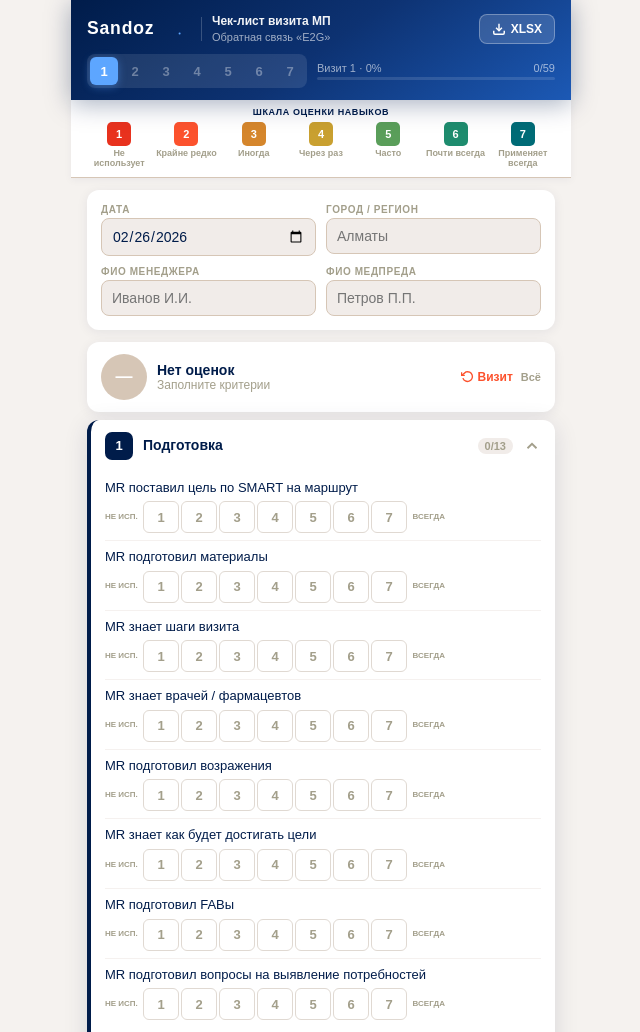
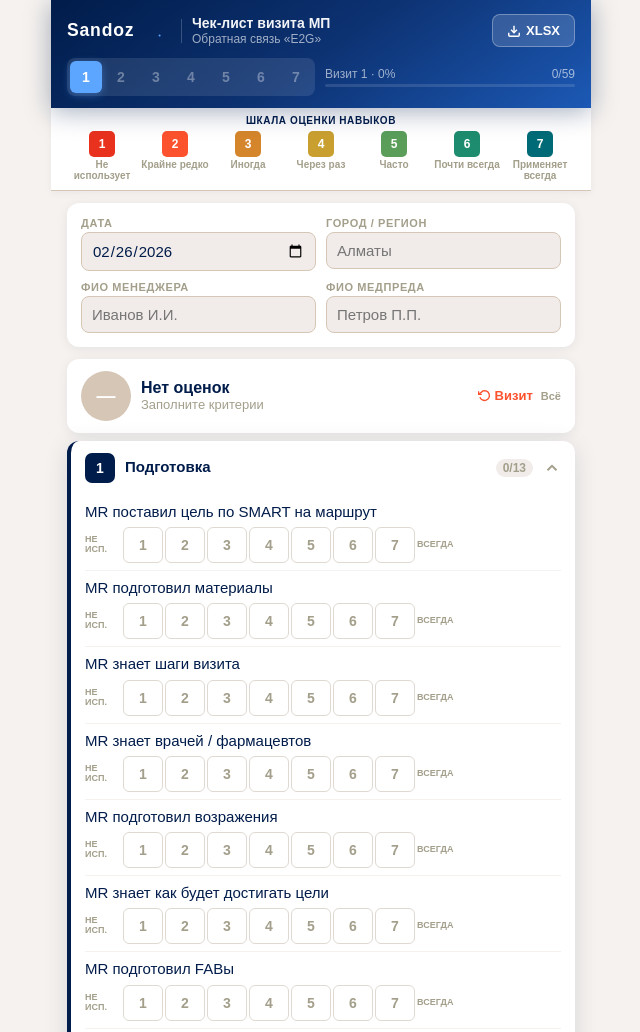
Before and after one commit to Smartjoe23/CHECK-STEPS, a plain HTML site: page index.html in a window 1280 px wide. Shown: the top 1032 px of the page, without its empty margins (319-959 px from the left). Drawn offline with Linux system fonts and the light colour scheme.

Commit message:
Update index.html

```diff
--- a/index.html
+++ b/index.html
@@ -2,7 +2,7 @@
 <html lang="ru">
 <head>
 <meta charset="UTF-8">
-<meta name="viewport" content="width=device-width, initial-scale=1.0, maximum-scale=1.0, user-scalable=no">
+<meta name="viewport" content="width=device-width, initial-scale=1.0">
 <meta name="theme-color" content="#001C4A">
 <meta name="apple-mobile-web-app-capable" content="yes">
 <meta name="apple-mobile-web-app-status-bar-style" content="black-translucent">
@@ -38,51 +38,51 @@ var o=[];var l=Array.isArray(e);for(f=n.s.c;f<=n.e.c;++f)s[f]=ya(f);for(var c=n.
 :root{--dk:#001C4A;--sb:#1C59B5;--mb:#5DA6FF;--sand:#F1ECE9;--stone:#D6C6B6;--taupe:#A39F8B;--orange:#FC522D;--teal:#006B76;--mustard:#D5862C;--bg:#F5F2EF;--w:#fff;--r:12px;--sh:0 2px 12px rgba(0,28,74,.07)}
 *{margin:0;padding:0;box-sizing:border-box;-webkit-tap-highlight-color:transparent}
 body{font-family:Arial,Helvetica,sans-serif;background:var(--bg);color:var(--dk);min-height:100vh;min-height:100dvh;-webkit-font-smoothing:antialiased}
-.wrap{max-width:500px;margin:0 auto;padding-bottom:20px}
+.wrap{max-width:540px;margin:0 auto;padding-bottom:20px}
 .hdr{background:linear-gradient(145deg,var(--dk),#0D3272 50%,var(--sb));padding:14px 16px 12px;color:#fff;position:sticky;top:0;z-index:100;box-shadow:0 4px 24px rgba(0,28,74,.35)}
 .h1r{display:flex;align-items:center;justify-content:space-between;margin-bottom:10px}
 .logo{display:flex;align-items:center;gap:10px}
 .logo svg{height:20px;width:auto;display:block}
 .hdiv{width:1px;height:24px;background:rgba(255,255,255,.2)}
-.httl{font-size:12px;font-weight:700;line-height:1.3;opacity:.95}
-.httl span{display:block;font-weight:400;font-size:11px;opacity:.65}
-.bxl{background:rgba(255,255,255,.15);border:1.5px solid rgba(255,255,255,.3);border-radius:8px;padding:7px 12px;color:#fff;font-family:Arial,sans-serif;font-size:12px;font-weight:700;cursor:pointer;display:flex;align-items:center;gap:5px;flex-shrink:0}
+.httl{font-size:14px;font-weight:700;line-height:1.3;opacity:.95}
+.httl span{display:block;font-weight:400;font-size:12px;opacity:.65}
+.bxl{background:rgba(255,255,255,.15);border:1.5px solid rgba(255,255,255,.3);border-radius:8px;padding:8px 14px;color:#fff;font-family:Arial,sans-serif;font-size:13px;font-weight:700;cursor:pointer;display:flex;align-items:center;gap:5px;flex-shrink:0}
 .bxl:active{background:rgba(255,255,255,.25);transform:scale(.95)}
 .h2r{display:flex;align-items:center;gap:10px}
 .vsel{display:flex;gap:3px;background:rgba(255,255,255,.1);border-radius:8px;padding:3px;flex-shrink:0}
-.vt{width:28px;height:28px;border-radius:6px;border:none;background:0 0;color:rgba(255,255,255,.35);font-family:Arial,sans-serif;font-size:13px;font-weight:700;cursor:pointer}
+.vt{width:32px;height:32px;border-radius:6px;border:none;background:0 0;color:rgba(255,255,255,.35);font-family:Arial,sans-serif;font-size:14px;font-weight:700;cursor:pointer}
 .vt.on{background:var(--mb);color:#fff;box-shadow:0 2px 8px rgba(93,166,255,.4)}
 .vt.has{color:rgba(255,255,255,.8);background:rgba(255,255,255,.08)}
-.pw{flex:1}.pi{display:flex;justify-content:space-between;font-size:11px;opacity:.6;margin-bottom:3px}
+.pw{flex:1}.pi{display:flex;justify-content:space-between;font-size:12px;opacity:.6;margin-bottom:3px}
 .pb{height:3px;background:rgba(255,255,255,.12);border-radius:2px;overflow:hidden}
 .pf{height:100%;background:linear-gradient(90deg,var(--mb),#A8D5FF);border-radius:2px;transition:width .4s;width:0%}
 .scl{position:sticky;top:0;z-index:90;background:var(--w);border-bottom:1.5px solid var(--stone);padding:7px 16px 8px;box-shadow:0 2px 8px rgba(0,28,74,.05)}
-.scl-t{font-size:9px;font-weight:700;text-align:center;margin-bottom:5px;letter-spacing:.6px;text-transform:uppercase}
+.scl-t{font-size:10px;font-weight:700;text-align:center;margin-bottom:5px;letter-spacing:.6px;text-transform:uppercase}
 .scl-r{display:flex;justify-content:space-between;gap:3px}
 .sci{display:flex;flex-direction:column;align-items:center;gap:2px;flex:1}
-.scd{width:24px;height:24px;border-radius:5px;display:flex;align-items:center;justify-content:center;font-size:11px;font-weight:700;color:#fff}
-.scn{font-size:9px;font-weight:600;color:var(--taupe);text-align:center;line-height:1.15}
+.scd{width:26px;height:26px;border-radius:5px;display:flex;align-items:center;justify-content:center;font-size:12px;font-weight:700;color:#fff}
+.scn{font-size:10px;font-weight:600;color:var(--taupe);text-align:center;line-height:1.15}
 .mt{padding:12px 16px}.mtc{background:var(--w);border-radius:var(--r);padding:14px;box-shadow:var(--sh)}
 .mtg{display:grid;grid-template-columns:1fr 1fr;gap:10px}
 .mf{display:flex;flex-direction:column;gap:3px}
-.ml{font-size:10px;font-weight:700;text-transform:uppercase;letter-spacing:.6px;color:var(--taupe)}
-.mi{border:1.5px solid var(--stone);border-radius:8px;padding:9px 10px;font-family:Arial,sans-serif;font-size:14px;color:var(--dk);background:var(--sand);width:100%}
+.ml{font-size:11px;font-weight:700;text-transform:uppercase;letter-spacing:.6px;color:var(--taupe)}
+.mi{border:1.5px solid var(--stone);border-radius:8px;padding:9px 10px;font-family:Arial,sans-serif;font-size:15px;color:var(--dk);background:var(--sand);width:100%}
 .mi:focus{outline:0;border-color:var(--sb);background:#fff}
 .sum{margin:0 16px 8px;padding:12px 14px;background:var(--w);border-radius:var(--r);box-shadow:var(--sh);display:flex;align-items:center;justify-content:space-between}
 .sl{display:flex;align-items:center;gap:10px}
-.sc{width:46px;height:46px;border-radius:50%;display:flex;align-items:center;justify-content:center;font-size:17px;font-weight:700;color:#fff;background:var(--stone)}
+.sc{width:50px;height:50px;border-radius:50%;display:flex;align-items:center;justify-content:center;font-size:19px;font-weight:700;color:#fff;background:var(--stone)}
 .sc.lo{background:var(--orange)}.sc.md{background:var(--mustard)}.sc.hi{background:var(--teal)}
-.st{font-size:12px;color:var(--taupe)}.st b{display:block;font-size:14px;color:var(--dk)}
-.br{background:0 0;border:none;color:var(--orange);font-family:Arial,sans-serif;font-size:12px;font-weight:700;cursor:pointer;display:flex;align-items:center;gap:4px}
+.st{font-size:13px;color:var(--taupe)}.st b{display:block;font-size:16px;color:var(--dk)}
+.br{background:0 0;border:none;color:var(--orange);font-family:Arial,sans-serif;font-size:13px;font-weight:700;cursor:pointer;display:flex;align-items:center;gap:4px}
 .steps{padding:0 16px 16px;display:flex;flex-direction:column;gap:10px}
 .stp{background:var(--w);border-radius:var(--r);box-shadow:var(--sh);overflow:hidden;border-left:4px solid var(--dk)}
 .stp.open{box-shadow:0 4px 24px rgba(0,28,74,.12)}
 .stp[data-c="2"]{border-left-color:var(--sb)}.stp[data-c="3"]{border-left-color:var(--mb)}.stp[data-c="4"]{border-left-color:var(--teal)}.stp[data-c="5"]{border-left-color:var(--mustard)}
 .sh{display:flex;align-items:center;padding:12px 14px;cursor:pointer;gap:10px;user-select:none}
-.sn{width:28px;height:28px;border-radius:7px;background:var(--dk);color:#fff;display:flex;align-items:center;justify-content:center;font-size:13px;font-weight:700;flex-shrink:0}
+.sn{width:30px;height:30px;border-radius:7px;background:var(--dk);color:#fff;display:flex;align-items:center;justify-content:center;font-size:14px;font-weight:700;flex-shrink:0}
 .stp[data-c="2"] .sn{background:var(--sb)}.stp[data-c="3"] .sn{background:var(--mb)}.stp[data-c="4"] .sn{background:var(--teal)}.stp[data-c="5"] .sn{background:var(--mustard)}
-.stl{flex:1;font-size:14px;font-weight:700;line-height:1.25}
-.bg{font-size:11px;font-weight:700;padding:2px 7px;border-radius:10px;background:var(--sand);color:var(--taupe);flex-shrink:0}
+.stl{flex:1;font-size:15px;font-weight:700;line-height:1.25}
+.bg{font-size:12px;font-weight:700;padding:2px 7px;border-radius:10px;background:var(--sand);color:var(--taupe);flex-shrink:0}
 .bg.ok{background:rgba(0,107,118,.1);color:var(--teal)}
 .chv{width:18px;height:18px;transition:transform .3s;flex-shrink:0;color:var(--taupe)}
 .stp.open .chv{transform:rotate(180deg)}
@@ -90,20 +90,20 @@ body{font-family:Arial,Helvetica,sans-serif;background:var(--bg);color:var(--dk)
 .stp.open .sbdy{max-height:9000px}
 .scnt{padding:0 14px 14px}
 .sub{margin-top:10px;padding-top:10px;border-top:1px solid var(--sand)}.sub:first-child{margin-top:0;border-top:none;padding-top:0}
-.subt{font-size:11px;font-weight:700;text-transform:uppercase;letter-spacing:.6px;color:var(--sb);margin-bottom:8px;padding-left:10px;border-left:3px solid var(--sb)}
+.subt{font-size:12px;font-weight:700;text-transform:uppercase;letter-spacing:.6px;color:var(--sb);margin-bottom:8px;padding-left:10px;border-left:3px solid var(--sb)}
 .cr{padding:7px 0;border-bottom:1px solid rgba(241,236,233,.7)}.cr:last-of-type{border-bottom:none}
-.crt{font-size:13px;line-height:1.35;margin-bottom:5px}
+.crt{font-size:15px;line-height:1.35;margin-bottom:5px}
 .sr{display:flex;align-items:center;gap:2px}
-.srl{font-size:8px;font-weight:700;text-transform:uppercase;color:var(--taupe);width:36px;line-height:1.1;flex-shrink:0}.srl.r{text-align:right}
-.sb{flex:1;height:32px;max-width:36px;border-radius:6px;border:1.5px solid #E0D9D2;background:var(--w);color:var(--taupe);font-family:Arial,sans-serif;font-size:13px;font-weight:700;cursor:pointer;display:flex;align-items:center;justify-content:center}
+.srl{font-size:9px;font-weight:700;text-transform:uppercase;color:var(--taupe);width:36px;line-height:1.1;flex-shrink:0}.srl.r{text-align:right}
+.sb{flex:1;height:36px;max-width:40px;border-radius:6px;border:1.5px solid #E0D9D2;background:var(--w);color:var(--taupe);font-family:Arial,sans-serif;font-size:14px;font-weight:700;cursor:pointer;display:flex;align-items:center;justify-content:center}
 .sb:active{transform:scale(.9)}
 .sb.x{color:#fff;border-color:transparent;box-shadow:0 2px 6px rgba(0,0,0,.15)}
 .sb.x.c1{background:#E8321E}.sb.x.c2{background:#FC522D}.sb.x.c3{background:#D5862C}.sb.x.c4{background:#C9A030}.sb.x.c5{background:#5A9E5A}.sb.x.c6{background:#1E8C6E}.sb.x.c7{background:#006B76}
 .cm{margin-top:10px;border-top:1px dashed var(--stone);padding-top:10px}
-.cml{font-size:10px;font-weight:700;text-transform:uppercase;letter-spacing:.6px;color:var(--taupe);margin-bottom:5px}
-.cmi{width:100%;border:1.5px solid var(--stone);border-radius:8px;padding:9px 10px;font-family:Arial,sans-serif;font-size:13px;color:var(--dk);background:var(--sand);resize:vertical;min-height:50px}
+.cml{font-size:11px;font-weight:700;text-transform:uppercase;letter-spacing:.6px;color:var(--taupe);margin-bottom:5px}
+.cmi{width:100%;border:1.5px solid var(--stone);border-radius:8px;padding:9px 10px;font-family:Arial,sans-serif;font-size:15px;color:var(--dk);background:var(--sand);resize:vertical;min-height:50px}
 .cmi:focus{outline:0;border-color:var(--sb);background:#fff}
-.tst{position:fixed;top:50%;left:50%;transform:translate(-50%,-50%) scale(.95);background:var(--dk);color:#fff;padding:14px 28px;border-radius:12px;font-size:14px;font-weight:600;opacity:0;transition:all .3s;z-index:200;pointer-events:none;text-align:center}
+.tst{position:fixed;top:50%;left:50%;transform:translate(-50%,-50%) scale(.95);background:var(--dk);color:#fff;padding:14px 28px;border-radius:12px;font-size:15px;font-weight:600;opacity:0;transition:all .3s;z-index:200;pointer-events:none;text-align:center}
 .tst.on{opacity:1;transform:translate(-50%,-50%) scale(1)}
 </style>
 </head>
```
